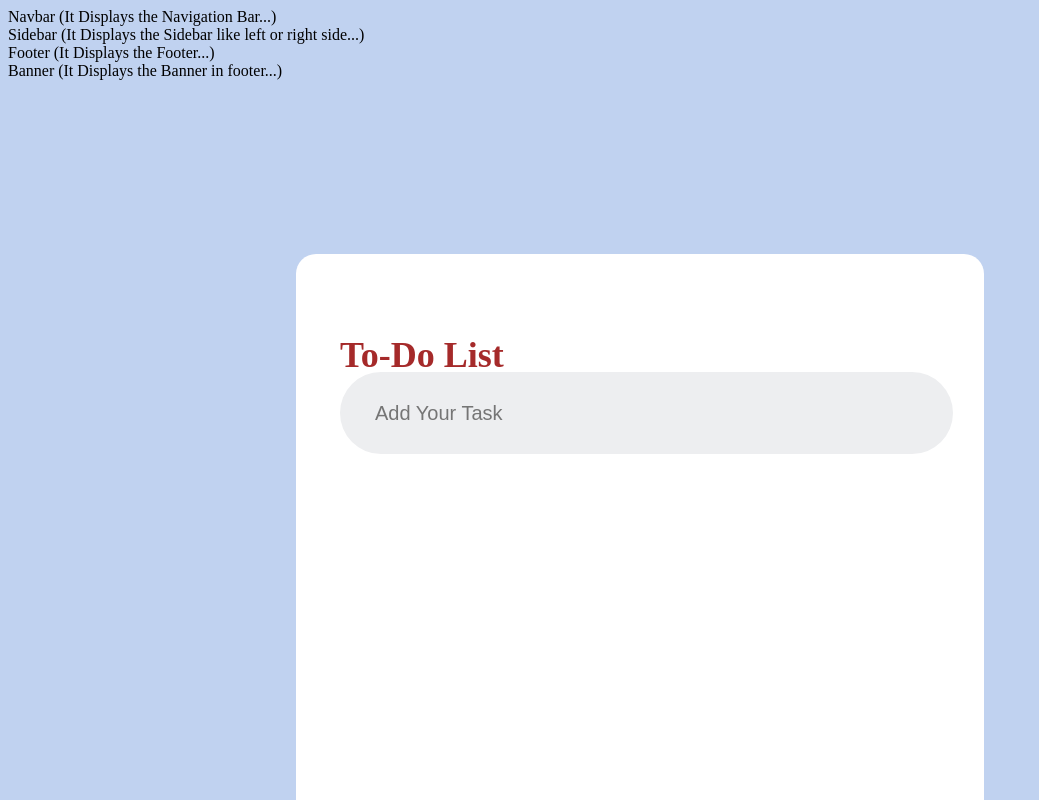
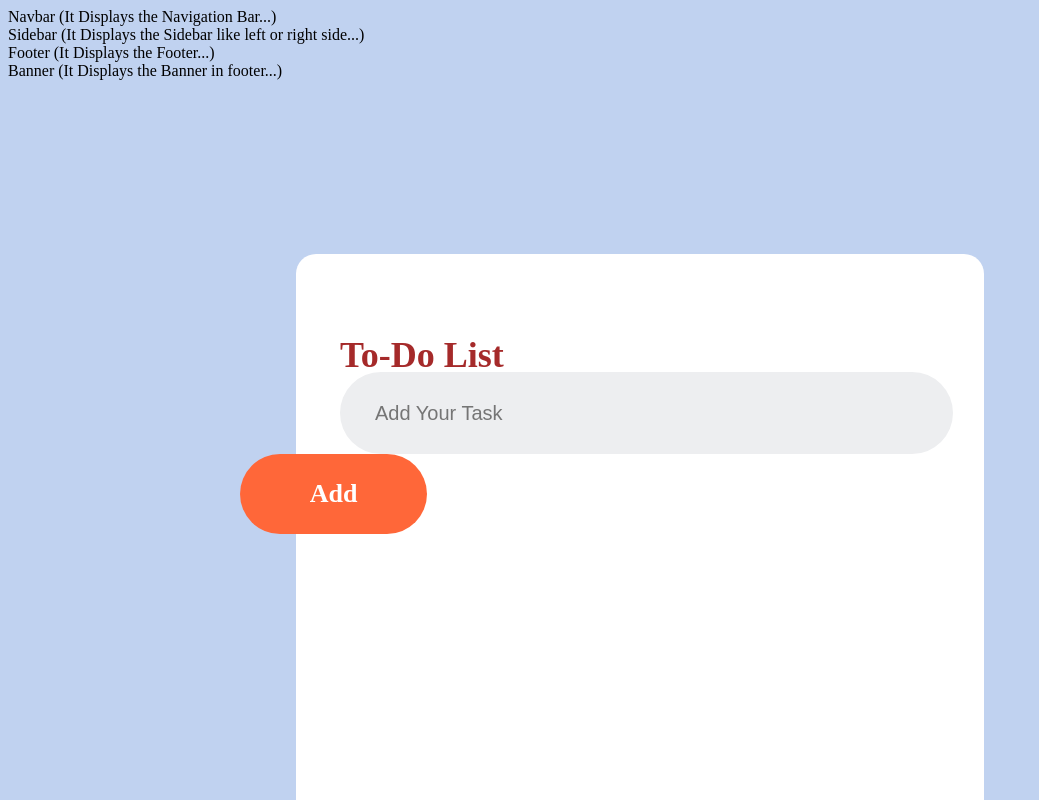
Before and after one commit to Jitu0999/first-project, a React (Vite) app: page / in a window 1280 px wide. Shown: the top 800 px of the page, without its empty margins (0-1039 px from the left). Built offline with nearby package versions, Linux system fonts and the light colour scheme.

Commit message:
Update Todo.jsx

```diff
--- a/src/components/Todo.jsx
+++ b/src/components/Todo.jsx
@@ -5,7 +5,7 @@ const Todo = () => {
       <div className='todo-header'>To-Do List</div>
       <div className='tod-add'>
         <input type='text' placeholder='Add Your Task' className='todo-input' />
-
+        <div className='todo-add-btn'>Add</div>
       </div>
 
     </div>
```
